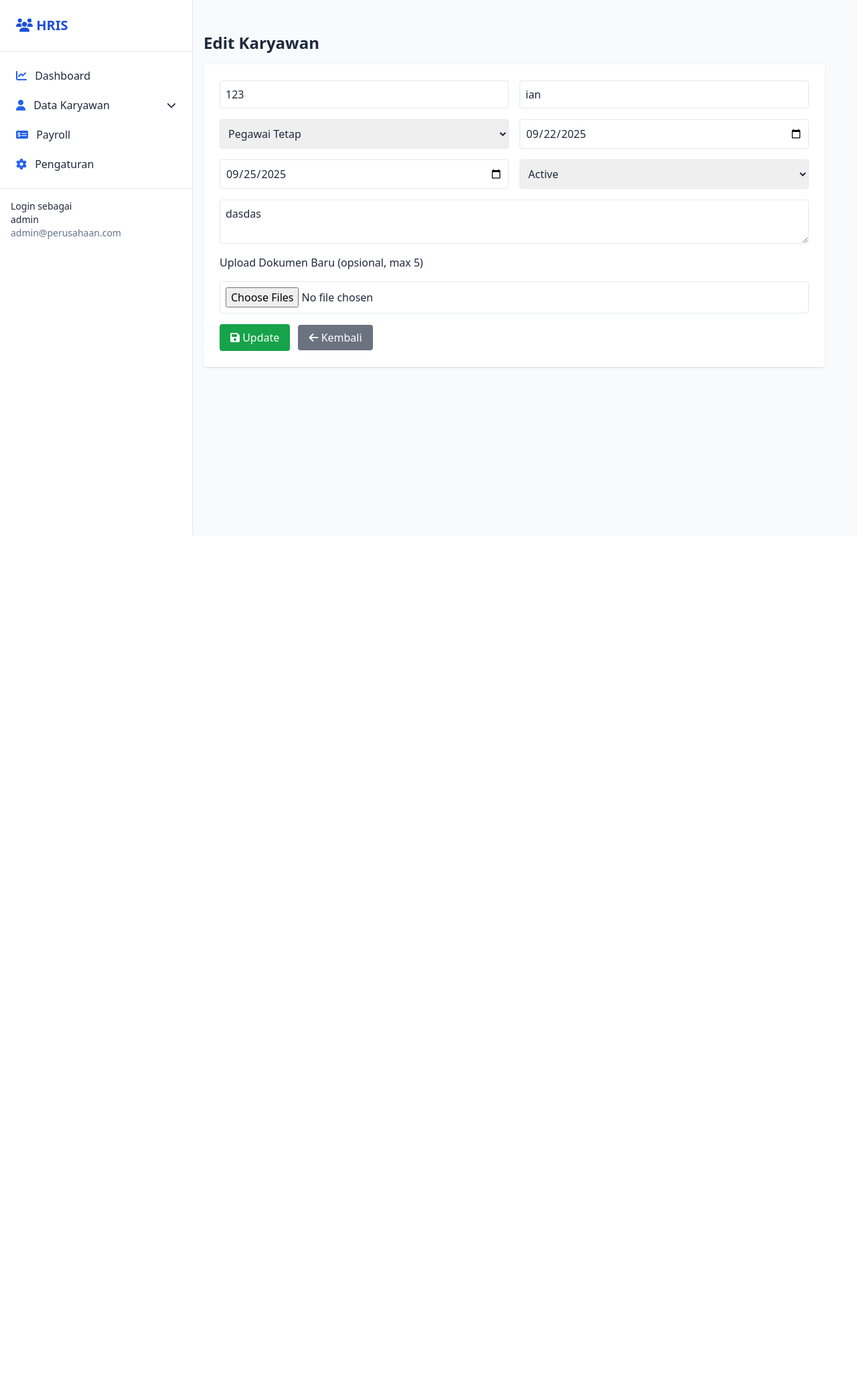
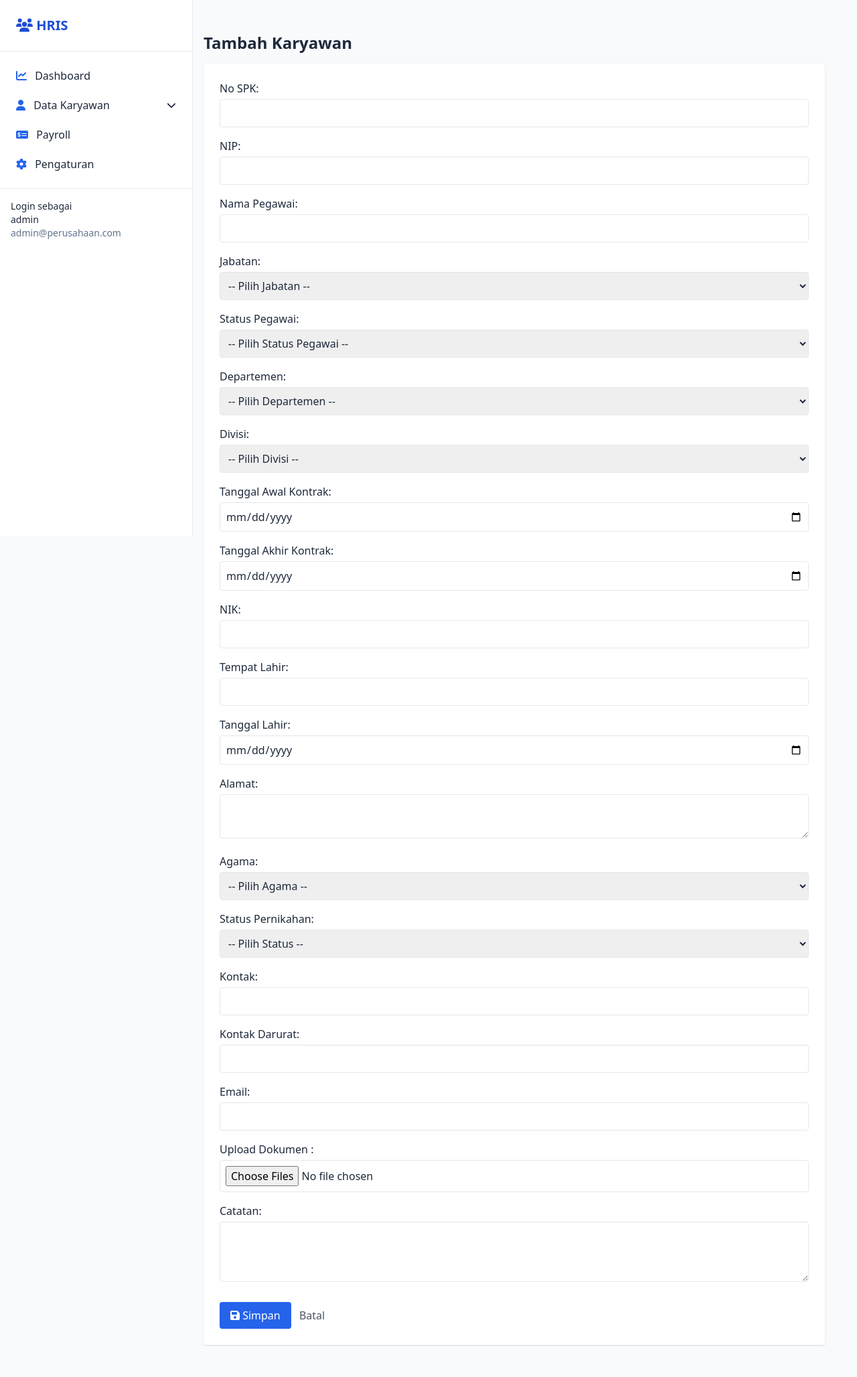
Before and after one commit to Freebee25/HRIS-System, a PHP site: page /resource/views/edit_karyawan.php?id=3 in a window 1280 px wide. Shown: the whole page at 67% size. Before the commit the page ends 800 px from the top, so only its background shows below. Run offline with PHP 8.4, Linux system fonts and the light colour scheme; a user stored in the database is signed in; data comes from the database, SQL or seed files in the repository; data that the repository does not hold is empty; some libraries are stand-ins or nearby versions.

Commit message:
update karyawan list

```diff
--- a/resource/views/edit_karyawan.php
+++ b/resource/views/edit_karyawan.php
@@ -1,21 +1,13 @@
 <?php
 include __DIR__ . "/../../database/db.php";
-include __DIR__ . "/../../controllers/karyawanController.php";
+include __DIR__ . "/../../controllers/KaryawanController.php";
 
 $controller = new KaryawanController($conn);
 
-if (!isset($_GET['id'])) {
-    header("Location: karyawan.php");
-    exit;
-}
-
-$id = $_GET['id'];
-$karyawan = $controller->getById($id);
-
-// proses update
+// proses tambah data
 if ($_SERVER['REQUEST_METHOD'] === 'POST') {
-    $controller->update($id, $_POST, $_FILES);
-    header("Location: karyawan.php");
+    $controller->update($_POST, $_FILES);
+    header("Location: karyawan_list.php");
     exit;
 }
 ?>
@@ -24,7 +16,7 @@ if ($_SERVER['REQUEST_METHOD'] === 'POST') {
 <html lang="id">
 <head>
   <meta charset="UTF-8">
-  <title>Edit Karyawan</title>
+  <title>Tambah Karyawan</title>
   <script src="https://cdn.tailwindcss.com"></script>
   <link rel="stylesheet" href="https://cdnjs.cloudflare.com/ajax/libs/font-awesome/6.5.0/css/all.min.css">
 </head>
@@ -34,43 +26,198 @@ if ($_SERVER['REQUEST_METHOD'] === 'POST') {
 <div class="ml-64 p-6">
 
 <div class="container mx-auto p-6">
-  <h1 class="text-2xl font-bold mb-4">Edit Karyawan</h1>
+  <h1 class="text-2xl font-bold mb-4">Tambah Karyawan</h1>
 
-  <form method="POST" enctype="multipart/form-data" class="bg-white p-6 rounded shadow mb-6">
-    <div class="grid grid-cols-2 gap-4">
-      <input type="text" name="nip" value="<?= $karyawan['nip'] ?>" required class="border p-2 rounded">
-      <input type="text" name="nama" value="<?= $karyawan['nama'] ?>" required class="border p-2 rounded">
+  <form method="POST" enctype="multipart/form-data" class="bg-white p-6 rounded shadow space-y-4">
 
-      <select name="status_pegawai" class="border p-2 rounded" required>
-        <option value="tetap" <?= $karyawan['status_pegawai'] == 'tetap' ? 'selected' : '' ?>>Pegawai Tetap</option>
-        <option value="kontrak" <?= $karyawan['status_pegawai'] == 'kontrak' ? 'selected' : '' ?>>Kontrak</option>
-        <option value="probation" <?= $karyawan['status_pegawai'] == 'probation' ? 'selected' : '' ?>>Probation</option>
-        <option value="freelance" <?= $karyawan['status_pegawai'] == 'freelance' ? 'selected' : '' ?>>Freelance</option>
-      </select>
-
-      <input type="date" name="tgl_awal_kontrak" value="<?= $karyawan['tanggal_awal'] ?>" class="border p-2 rounded" required>
-      <input type="date" name="tgl_akhir_kontrak" value="<?= $karyawan['tanggal_akhir'] ?>" class="border p-2 rounded" required>
-
-      <select name="status" class="border p-2 rounded" required>
-        <option value="active" <?= $karyawan['status'] == 'active' ? 'selected' : '' ?>>Active</option>
-        <option value="expiring soon" <?= $karyawan['status'] == 'expiring soon' ? 'selected' : '' ?>>Expiring Soon</option>
-        <option value="expired" <?= $karyawan['status'] == 'expired' ? 'selected' : '' ?>>Expired</option>
-      </select>
-
-      <textarea name="note" class="border p-2 rounded col-span-2"><?= $karyawan['note'] ?></textarea>
-
-      <label class="col-span-2">Upload Dokumen Baru (opsional, max 5)</label>
-      <input type="file" name="files[]" multiple class="col-span-2 border p-2 rounded">
+    <!-- No SPK -->
+    <div>
+      <label class="block font-medium mb-1">No SPK:</label>
+      <input type="text" name="no_spk" class="w-full border p-2 rounded">
     </div>
 
-    <button type="submit" class="mt-4 bg-green-600 text-white px-4 py-2 rounded hover:bg-green-700">
-      <i class="fa fa-save"></i> Update
-    </button>
-    <a href="karyawan.php" class="ml-2 bg-gray-500 text-white px-4 py-2 rounded hover:bg-gray-600">
-      <i class="fa fa-arrow-left"></i> Kembali
-    </a>
+    <!-- NIP -->
+    <div>
+      <label class="block font-medium mb-1">NIP:</label>
+      <input type="text" name="nip" required class="w-full border p-2 rounded">
+    </div>
+
+    <!-- Nama -->
+    <div>
+      <label class="block font-medium mb-1">Nama Pegawai:</label>
+      <input type="text" name="nama" required class="w-full border p-2 rounded">
+    </div>
+
+    <!-- Jabatan -->
+    <div>
+      <label class="block font-medium mb-1">Jabatan:</label>
+      <select name="jabatan" required class="w-full border p-2 rounded">
+        <option value="">-- Pilih Jabatan --</option>
+        <option value="Direksi">Direksi</option>
+        <option value="Team Leader">Team Leader</option>
+        <option value="Senior Staff">Senior Staff</option>
+        <option value="Staff">Staff</option>
+        <option value="Junior Staff">Junior Staff</option>
+      </select>
+    </div>
+
+    <!-- Status Pegawai -->
+    <div>
+      <label class="block font-medium mb-1">Status Pegawai:</label>
+      <select name="status_pegawai" required class="w-full border p-2 rounded">
+        <option value="">-- Pilih Status Pegawai --</option>
+        <option value="Tetap">Pegawai Tetap</option>
+        <option value="Kontrak">Kontrak</option>
+        <option value="Probation">Probation</option>
+        <option value="Freelance">Freelance</option>
+        <option value="Resign">Resign</option>
+      </select>
+    </div>
+
+    <!-- Departemen -->
+    <div>
+      <label class="block font-medium mb-1">Departemen:</label>
+      <select name="departemen_id" id="department" required class="w-full border p-2 rounded">
+        <option value="">-- Pilih Departemen --</option>
+        <?php
+          $stmt = $conn->query("SELECT id, nama_departemen FROM departemen ORDER BY nama_departemen ASC");
+          while ($row = $stmt->fetch(PDO::FETCH_ASSOC)) {
+              echo "<option value='{$row['id']}'>{$row['nama_departemen']}</option>";
+          }
+        ?>
+      </select>
+    </div>
+
+    <!-- Divisi -->
+    <div>
+      <label class="block font-medium mb-1">Divisi:</label>
+      <select name="divisi_id" id="divisi" class="w-full border p-2 rounded">
+        <option value="">-- Pilih Divisi --</option>
+      </select>
+    </div>
+
+    <!-- Tanggal Awal -->
+    <div>
+      <label class="block font-medium mb-1">Tanggal Awal Kontrak:</label>
+      <input type="date" name="tanggal_awal" class="w-full border p-2 rounded">
+    </div>
+
+    <!-- Tanggal Akhir -->
+    <div>
+      <label class="block font-medium mb-1">Tanggal Akhir Kontrak:</label>
+      <input type="date" name="tanggal_akhir" class="w-full border p-2 rounded">
+    </div>
+
+    <!-- NIK -->
+    <div>
+      <label class="block font-medium mb-1">NIK:</label>
+      <input type="text" name="nik" class="w-full border p-2 rounded">
+    </div>
+
+    <!-- Tempat Lahir -->
+    <div>
+      <label class="block font-medium mb-1">Tempat Lahir:</label>
+      <input type="text" name="tempat_lahir" class="w-full border p-2 rounded">
+    </div>
+
+    <!-- Tanggal Lahir -->
+    <div>
+      <label class="block font-medium mb-1">Tanggal Lahir:</label>
+      <input type="date" name="tanggal_lahir" class="w-full border p-2 rounded">
+    </div>
+
+    <!-- Alamat -->
+    <div>
+      <label class="block font-medium mb-1">Alamat:</label>
+      <textarea name="alamat" rows="2" class="w-full border p-2 rounded"></textarea>
+    </div>
+
+    <!-- Agama -->
+    <div>
+      <label class="block font-medium mb-1">Agama:</label>
+      <select name="agama" class="w-full border p-2 rounded">
+        <option value="">-- Pilih Agama --</option>
+        <option>Islam</option>
+        <option>Kristen</option>
+        <option>Katolik</option>
+        <option>Hindu</option>
+        <option>Budha</option>
+        <option>Konghuchu</option>
+        <option>Lainnya</option>
+      </select>
+    </div>
+
+    <!-- Status Pernikahan -->
+    <div>
+      <label class="block font-medium mb-1">Status Pernikahan:</label>
+      <select name="status_kawin" class="w-full border p-2 rounded">
+        <option value="">-- Pilih Status --</option>
+        <option value="Menikah">Menikah</option>
+        <option value="Belum Menikah">Belum Menikah</option>
+      </select>
+    </div>
+
+    <!-- Kontak -->
+    <div>
+      <label class="block font-medium mb-1">Kontak:</label>
+      <input type="text" name="kontak" class="w-full border p-2 rounded">
+    </div>
+
+    <!-- Kontak Darurat -->
+    <div>
+      <label class="block font-medium mb-1">Kontak Darurat:</label>
+      <input type="text" name="kontak_darurat" class="w-full border p-2 rounded">
+    </div>
+
+    <!-- Email -->
+    <div>
+      <label class="block font-medium mb-1">Email:</label>
+      <input type="email" name="email" class="w-full border p-2 rounded">
+    </div>
+
+    <!-- Upload File -->
+    <div>
+      <label class="block font-medium mb-1">Upload Dokumen :</label>
+      <input type="file" name="files[]" multiple accept=".pdf,.jpg,.png" class="w-full border p-2 rounded">
+    </div>
+
+    <!-- Catatan -->
+    <div>
+      <label class="block font-medium mb-1">Catatan:</label>
+      <textarea name="note" rows="3" class="w-full border p-2 rounded"></textarea>
+    </div>
+
+    <!-- Tombol -->
+    <div class="pt-2">
+      <button type="submit" class="bg-blue-600 text-white px-4 py-2 rounded hover:bg-blue-700">
+        <i class="fa fa-save"></i> Simpan
+      </button>
+      <a href="karyawan_list.php" class="ml-2 text-gray-600 hover:underline">Batal</a>
+    </div>
   </form>
 </div>
+</div>
+
+<script>
+document.getElementById('department').addEventListener('change', function() {
+    let departmentId = this.value;
+    let divisiSelect = document.getElementById('divisi');
+    divisiSelect.innerHTML = "<option value=''>Loading...</option>";
+
+    if (departmentId) {
+        fetch("../../api/get_division.php?departemen_id=" + departmentId)
+            .then(res => res.json())
+            .then(data => {
+                divisiSelect.innerHTML = "<option value=''>-- Pilih Divisi --</option>";
+                data.forEach(d => {
+                    divisiSelect.innerHTML += `<option value="${d.id}">${d.nama_divisi}</option>`;
+                });
+            });
+    } else {
+        divisiSelect.innerHTML = "<option value=''>-- Pilih Divisi --</option>";
+    }
+});
+</script>
 
 </body>
 </html>
```
Also changed, not shown: resource/views/karyawan_list.php (+6 -6 lines), uploads/1758557777_IMG-20250918-WA0059.jpg (added).
